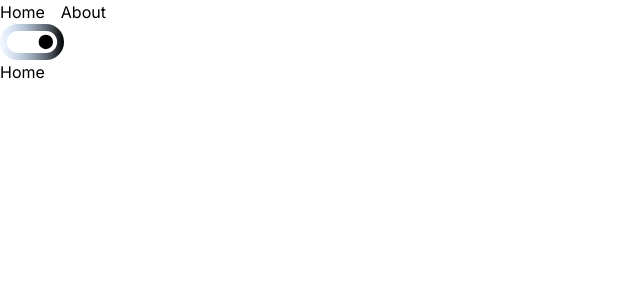
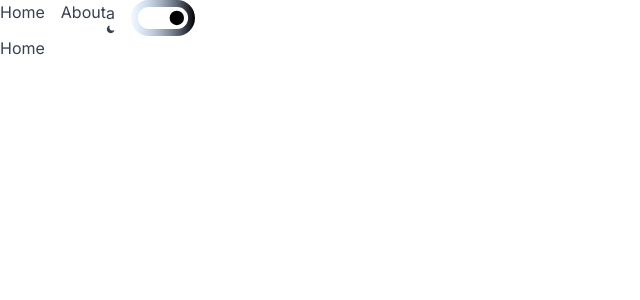
Before and after one commit to Lea-ne/imdb-next, a Next.js app: page / in a window 1280 px wide. Shown: the top 300 px of the page, without its empty margins (0-640 px from the left). Built offline with nearby package versions, Linux system fonts and the light colour scheme.

Commit message:
Dark mode added

```diff
--- a/package.json
+++ b/package.json
@@ -11,6 +11,7 @@
   "dependencies": {
     "@heroicons/react": "^2.1.5",
     "next": "14.2.5",
+    "next-themes": "^0.3.0",
     "react": "^18",
     "react-dom": "^18"
   },
--- /dev/null
+++ b/src/app/Providers.jsx
@@ -0,0 +1,14 @@
+'use client'
+
+import { ThemeProvider } from 'next-themes'
+
+
+export default function Providers({children}) {
+  return (
+    <ThemeProvider defaultTheme="system" attribute='class'>
+        <div className="text-gray-700 dark:text-gray-100 dark:bg-gray-900 min-h-screen select-none transition-colors duration-300">
+            {children}
+        </div>
+    </ThemeProvider>
+  )
+}
--- a/src/app/layout.js
+++ b/src/app/layout.js
@@ -1,6 +1,7 @@
 import { Inter } from "next/font/google";
 import "./globals.css";
 import Header from '@/components/header/Header'
+import Providers from "./Providers";
 
 const inter = Inter({ subsets: ["latin"] });
 
@@ -13,8 +14,11 @@
   return (
     <html lang="en">
       <body className={inter.className}>
-        <Header/>
-        {children}
+        {/* provider is used for the dark mode */}
+        <Providers>
+          <Header />
+          {children}
+        </Providers>
         </body>
     </html>
   );
--- /dev/null
+++ b/src/components/header/DarkModeSwitch.jsx
@@ -0,0 +1,24 @@
+'use client'
+
+import {SunIcon, MoonIcon} from '@heroicons/react/24/solid'
+import { useTheme } from 'next-themes'
+
+export default function DarkModeSwitch() {
+
+    // hook
+    const {theme, setTheme, systemTheme} = useTheme()
+    const currentTheme = theme === 'system' ? systemTheme : theme
+
+  return (
+    <div>
+        a
+        {
+            // condition for light or dark mode
+            currentTheme === 'dark' ?
+            <SunIcon onClick={()=>setTheme('light')} className='text-xl cursor-pointer hover:text-amber-500'/>
+            :
+            <MoonIcon onClick={()=>setTheme('dark')} className='text-xl cursor-pointer hover:text-amber-500'/>
+        }
+    </div>
+  )
+}
--- a/src/components/header/Header.jsx
+++ b/src/components/header/Header.jsx
@@ -1,15 +1,19 @@
 // Header.jsx
-import { HomeIcon, SunIcon } from '@heroicons/react/24/solid'; // Assurez-vous que l'importation est correcte
 import Image from 'next/image';
+import DarkModeSwitch from './DarkModeSwitch';
+
 
 export default function Header() {
   return (
-    <div>
+    <div className="flex">
       <div className="flex gap-4">
+
         <a href="/">Home</a>
         <a href="/about">About</a>
       </div>
-      <div className="flex gap-4">
+      <div className="flex items-center gap-4">
+        <DarkModeSwitch/>
+
         <a href="/"><Image src="/logo.svg" width={64} height={64} className="hidden md:block" alt="Screenshots of the dashboard project showing desktop version"/></a>
       </div>
     </div>
--- a/tailwind.config.js
+++ b/tailwind.config.js
@@ -15,4 +15,5 @@
     },
   },
   plugins: [],
+  darkMode: 'class',
 };
```
Also changed, not shown: 1 other file (tests, documents, lock files or other folders).
